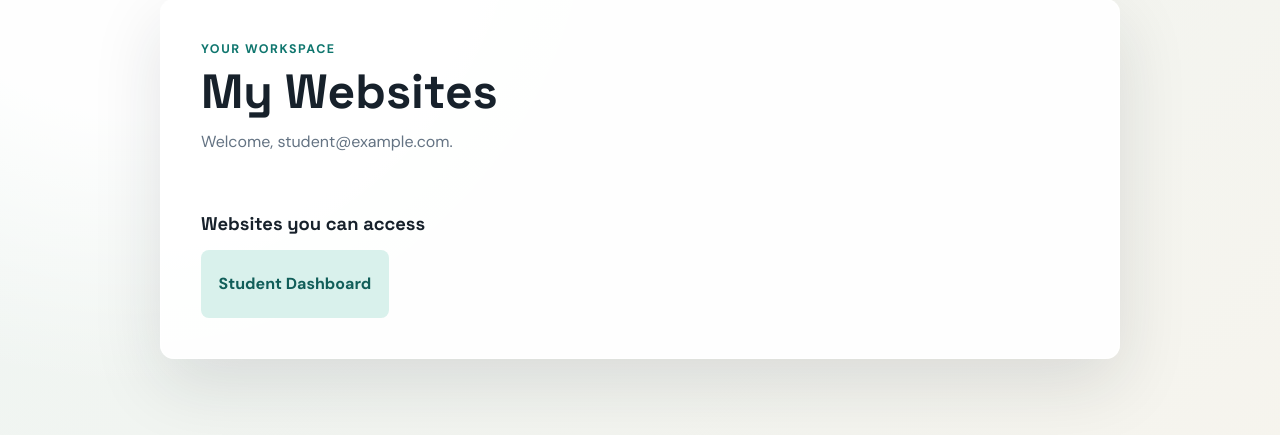
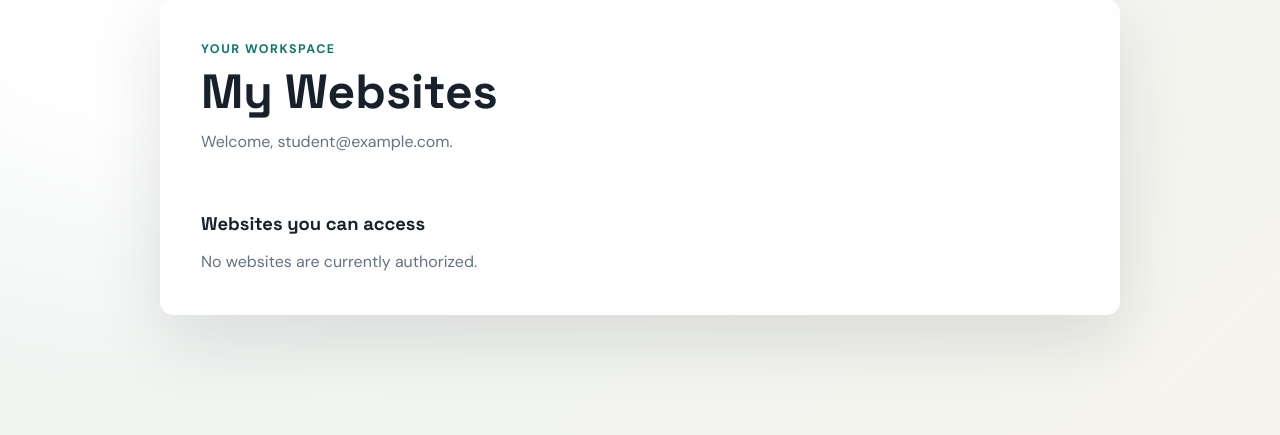
Before and after one commit to shinenyi123/auth_service, a Flask app: page /websites in a window 1280 px wide. Shown: the part 117-552 px from the top of the page. Run offline with Flask 3, Linux system fonts and the light colour scheme; the visitor is signed in with stand-in values (Sample User, id 1); data that the repository does not hold is empty; some libraries are stand-ins or nearby versions.

Commit message:
Enhance website access display logic
Added conditional rendering for authorized websites and improved the display logic.

```diff
--- a/templates/websites.html
+++ b/templates/websites.html
@@ -29,9 +29,16 @@
             <section class="app-section" aria-labelledby="websites-heading">
                 <h2 id="websites-heading">Websites you can access</h2>
                 <ul class="app-list">
-                    <li><a class="app-link" href="https://student-dashboard-v2.onrender.com/auth/login">
-                            Student Dashboard
-                        </a></li>
+                    {% if student_dashboard_authorized %}
+                    <li><a class="app-link" href="https://student-dashboard-v2.onrender.com/auth/login">Student
+                            Dashboard</a></li>
+                    {% endif %}
+                    {% for website in authorized_websites %}
+                    <li><a class="app-link" href="{{ website.url }}">{{ website.name }}</a></li>
+                    {% endfor %}
+                    {% if not student_dashboard_authorized and not authorized_websites %}
+                    <li class="muted">No websites are currently authorized.</li>
+                    {% endif %}
                 </ul>
             </section>
         </section>
```
